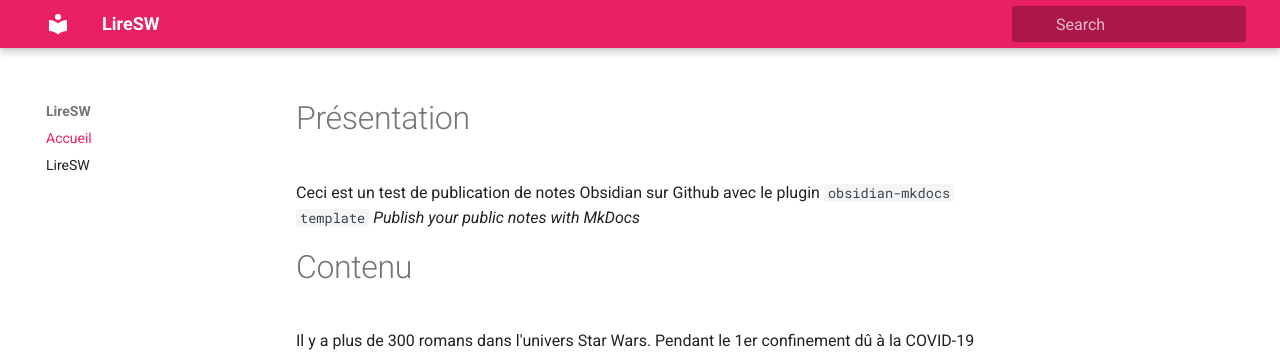
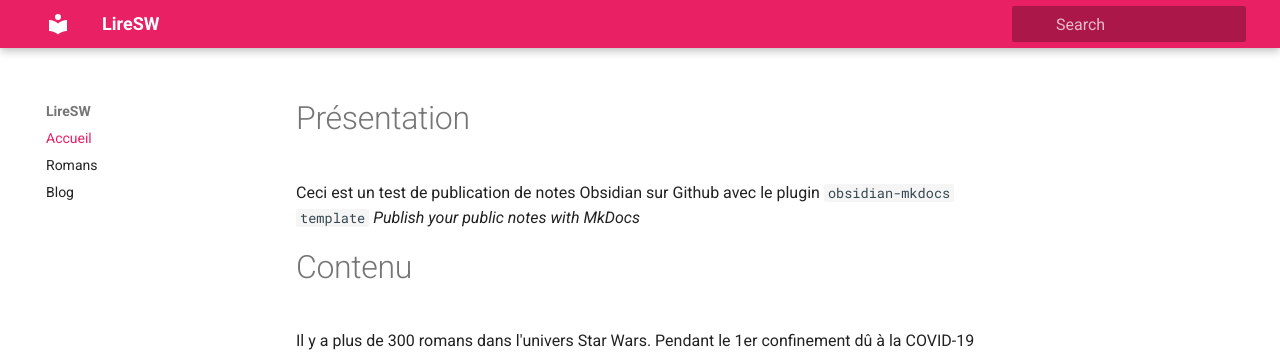
Before and after one commit to Hullaballo2001/LireSW, an MkDocs documentation site: the page built from docs/index.md, in a window 1280 px wide. Shown: the top 352 px of the page. Built offline with MkDocs 1.6.1 and Material for MkDocs 9.7.7, drawn with Linux system fonts in a browser that asks for light colours.

Commit message:
Update mkdocs.yml
only docs

```diff
--- a/mkdocs.yml
+++ b/mkdocs.yml
@@ -1,4 +1,6 @@
 site_name: LireSW
+
+docs_dir: docs
 
 theme:
   name: material
@@ -19,7 +21,8 @@ theme:
 
 nav:
   - Accueil: index.md
-  - LireSW: LireSW/
+  - Romans: "Notes de lecture"
+  - Blog: blog
 
 plugins:
   - search
```
